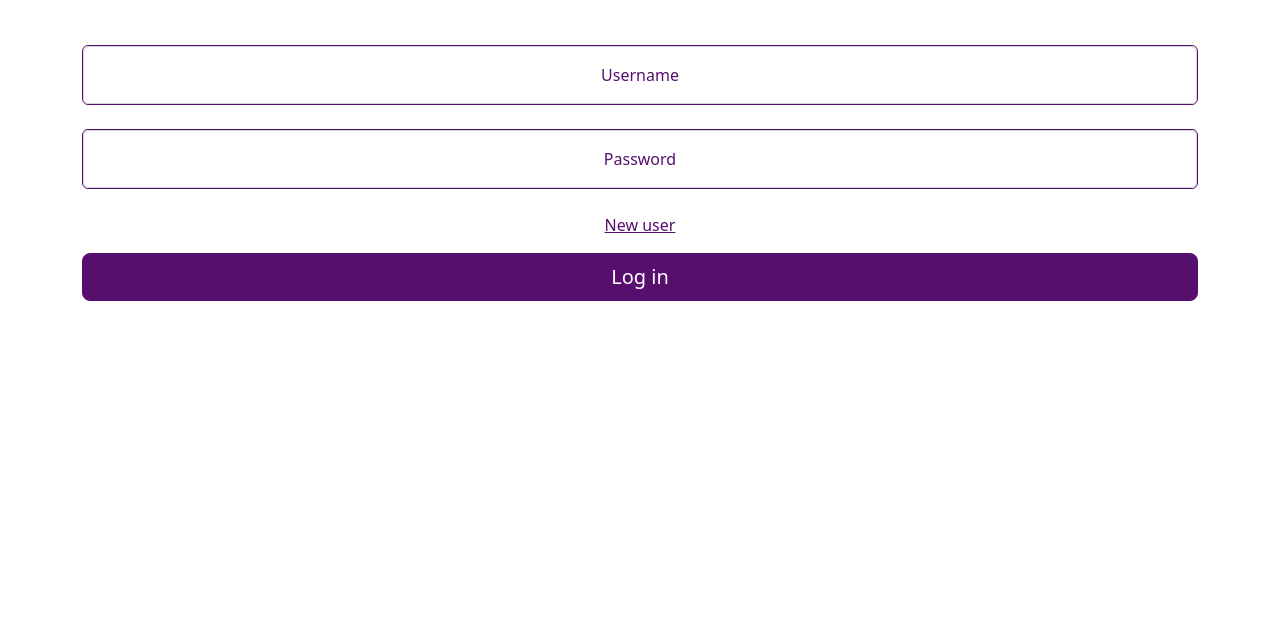
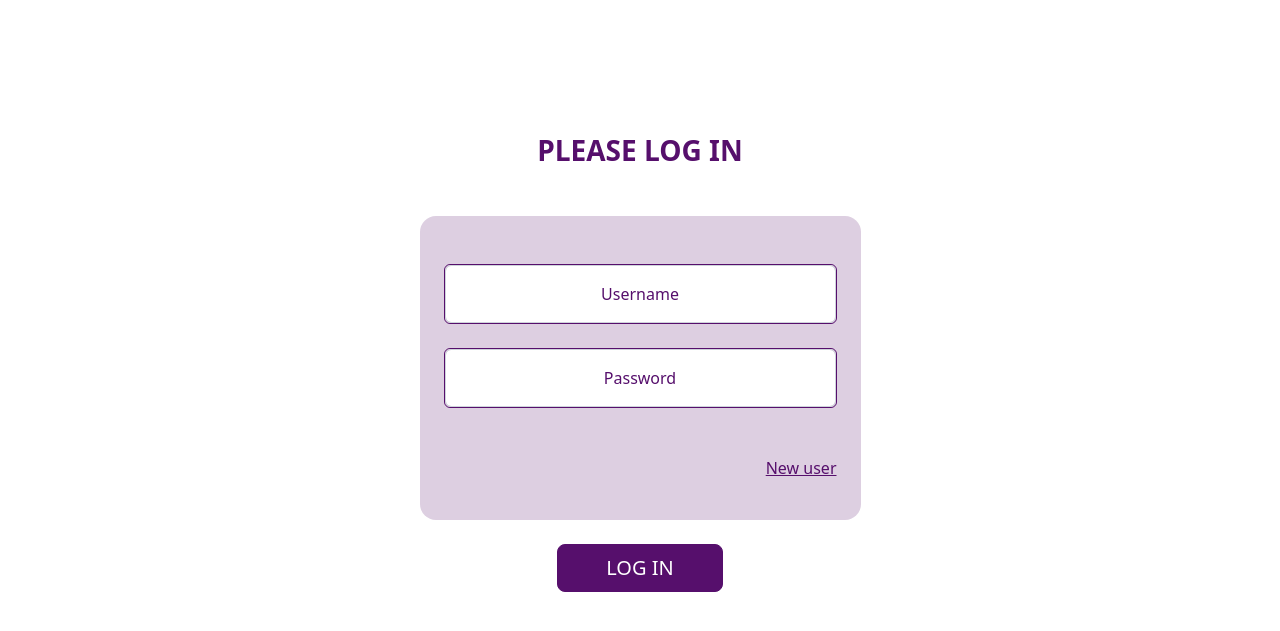
Before and after one commit to chasju/CSS-Frameworks-CA, a website: page pages/login.html in a window 1280 px wide. Shown: the part 107-738 px from the top of the page. Drawn offline with nearby package versions, Linux system fonts and the light colour scheme.

Commit message:
Feedback update
Changing styles to only use Bootstrap classes.

```diff
--- a/pages/login.html
+++ b/pages/login.html
@@ -9,7 +9,7 @@
     <link rel="preconnect" href="https://fonts.googleapis.com" />
     <link rel="preconnect" href="https://fonts.gstatic.com" crossorigin />
   </head>
-  <body class="v-100">
+  <body class="vh-100">
     <header>
       <nav class="navbar navbar-expand-sm navbar-dark bg-primary rounded-bottom" aria-label="Third navbar example">
         <div class="container">
@@ -17,10 +17,11 @@
         </div>
       </nav>
     </header>
-    <div class="container main-login">
-      <main class="form-signin w-100 m-auto text-center">
-        <form action="/pages/profile.html">
+    <div class="container row m-auto h-100 d-flex">
+      <main class="col-10 col-sm-7 col-md-5 m-auto text-center d-flex align-items-center">
+        <form action="/pages/profile.html" class="flex-grow-1">
           <h1 class="h3 mb-5 fw-normal text-primary text-uppercase fw-bold m-auto">Please log in</h1>
+          <div class="bg-primary p-4 pt-5 rounded-4" style="--bs-bg-opacity: 0.2">
             <div class="form-floating mb-4 border border-primary rounded">
               <input type="email" class="form-control bg-white" id="floatingInput" placeholder="name@example.com" required />
               <label for="floatingInput" class="text-primary">Username</label>
@@ -29,10 +30,11 @@
               <input type="password" class="form-control bg-white" id="floatingPassword" placeholder="Password" required />
               <label for="floatingPassword" class="text-primary">Password</label>
             </div>
-          <div class="new-user mb-3">
+            <div class="new-user mb-3 mt-5 text-end">
               <a href="#">New user</a>
             </div>
-          <button class="w-100 btn btn-lg btn-primary" type="submit">Log in</button>
+          </div>
+          <button class="ps-5 pe-5 mt-4 btn btn-lg btn-primary text-uppercase" type="submit">Log in</button>
         </form>
       </main>
     </div>
```
Lines whose indentation alone changed are shown as unchanged.
